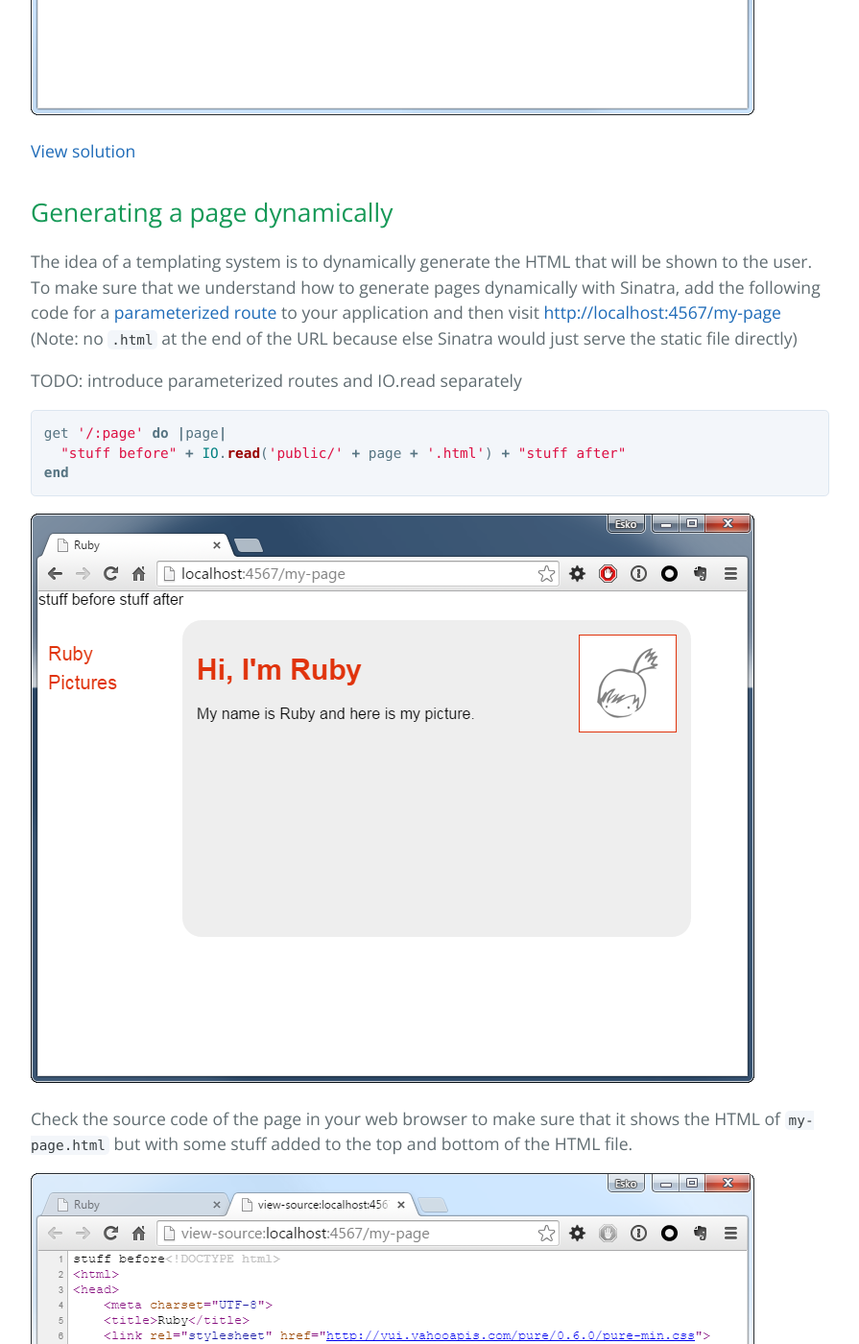
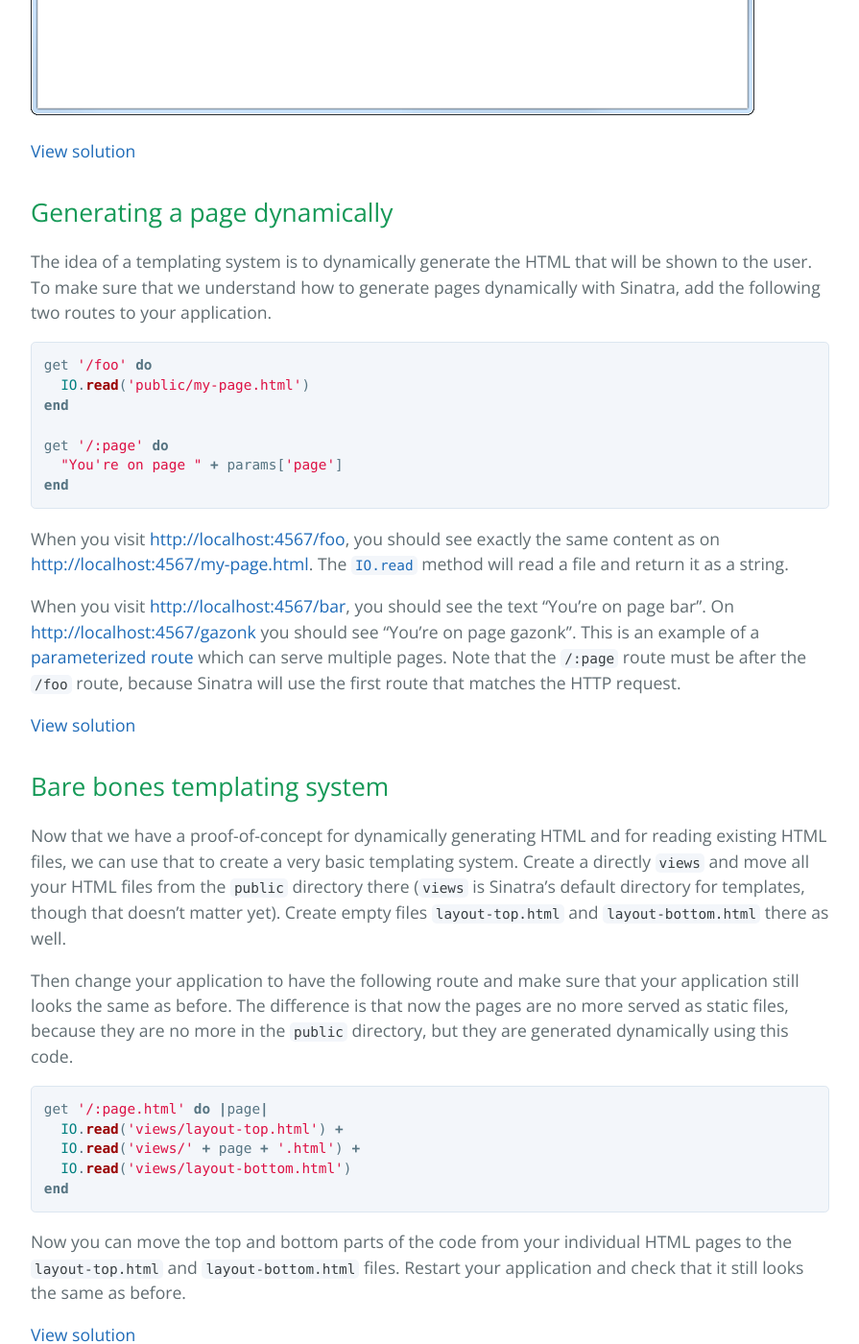
Before and after one commit to luontola/web-intro, a Jekyll site: the page built from templating.md, in a window 1280 px wide and 1400 px high, scrolled down 3974 px. Shown: the whole window at 96% size, without its empty margins (192-1087 px from the left). Built offline with Jekyll 4.4.1, drawn with Linux system fonts in a browser that asks for light colours; Markdown is read by kramdown in place of the engine named in the settings.

Commit message:
Introduce parameterized routes and IO.read separately

````diff
--- a/templating.md
+++ b/templating.md
@@ -66,21 +66,21 @@ You should make sure that people can visit your web site through its front page,
 
 ## Generating a page dynamically
 
-The idea of a templating system is to dynamically generate the HTML that will be shown to the user. To make sure that we understand how to generate pages dynamically with Sinatra, add the following code for a [parameterized route][sinatra-routes] to your application and then visit <http://localhost:4567/my-page> (Note: no `.html` at the end of the URL because else Sinatra would just serve the static file directly)
-
-TODO: introduce parameterized routes and IO.read separately
+The idea of a templating system is to dynamically generate the HTML that will be shown to the user. To make sure that we understand how to generate pages dynamically with Sinatra, add the following two routes to your application.
 
 ```ruby
-get '/:page' do |page|
-  "stuff before" + IO.read('public/' + page + '.html') + "stuff after"
+get '/foo' do
+  IO.read('public/my-page.html')
+end
+
+get '/:page' do
+  "You're on page " + params['page']
 end
 ```
 
-![Dynamically generated HTML page](/screenshots/templating-dynamic-page.png)
+When you visit <http://localhost:4567/foo>, you should see exactly the same content as on <http://localhost:4567/my-page.html>. The [`IO.read`][ruby-read] method will read a file and return it as a string.
 
-Check the source code of the page in your web browser to make sure that it shows the HTML of `my-page.html` but with some stuff added to the top and bottom of the HTML file.
-
-![Dynamically generated HTML page](/screenshots/templating-dynamic-page-source.png)
+When you visit <http://localhost:4567/bar>, you should see the text "You're on page bar". On <http://localhost:4567/gazonk> you should see "You're on page gazonk". This is an example of a [parameterized route][sinatra-routes] which can serve multiple pages. Note that the `/:page` route must be after the `/foo` route, because Sinatra will use the first route that matches the HTTP request.
 
 [View solution](https://github.com/orfjackal/web-intro-project/commit/a9b6ff30ae8ee5fc247a0609542489878ee327dd)
 
@@ -306,6 +306,7 @@ Most of the time when you notice some repetition in your code, you can extract t
 [sinatra-routes]: http://www.sinatrarb.com/intro.html#Routes
 [sinatra-templates]: http://www.sinatrarb.com/intro.html#Views%20/%20Templates
 [erb]: http://www.stuartellis.eu/articles/erb/
+[ruby-read]: http://docs.ruby-lang.org/en/2.2.0/IO.html#method-c-read
 [ruby-glob]: http://docs.ruby-lang.org/en/2.2.0/Dir.html#method-c-glob
 [ruby-map]: http://docs.ruby-lang.org/en/2.2.0/Enumerable.html#method-i-map
 [ruby-sub]: http://docs.ruby-lang.org/en/2.2.0/String.html#method-i-sub
````
Also changed, not shown: screenshots/templating-dynamic-page-source.png (deleted), screenshots/templating-dynamic-page.png (deleted).
